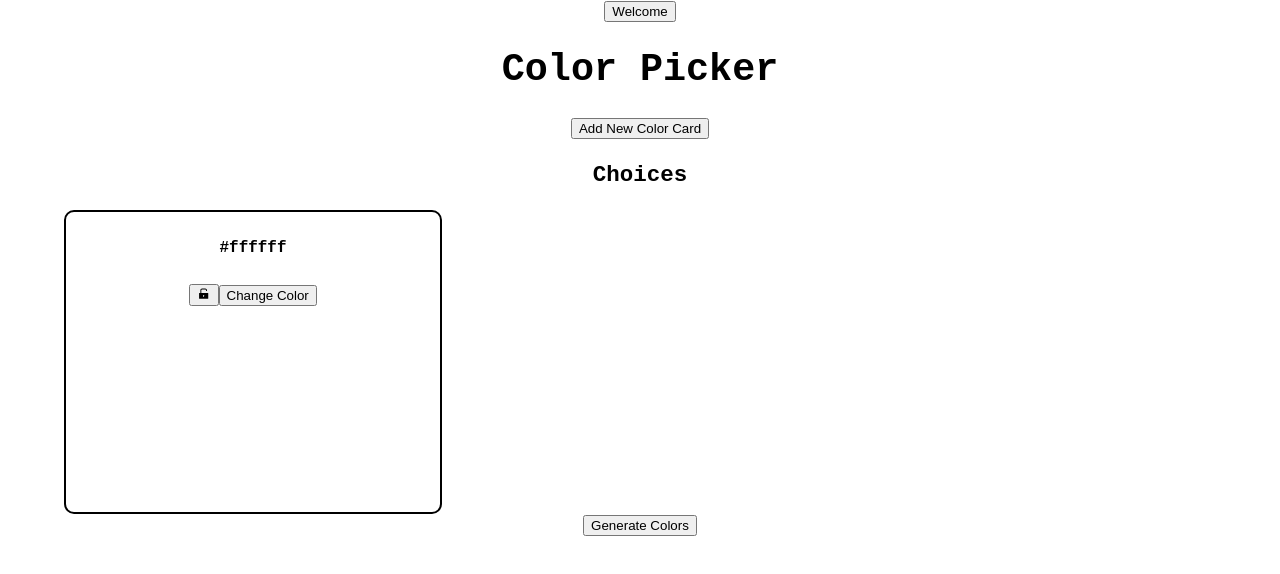
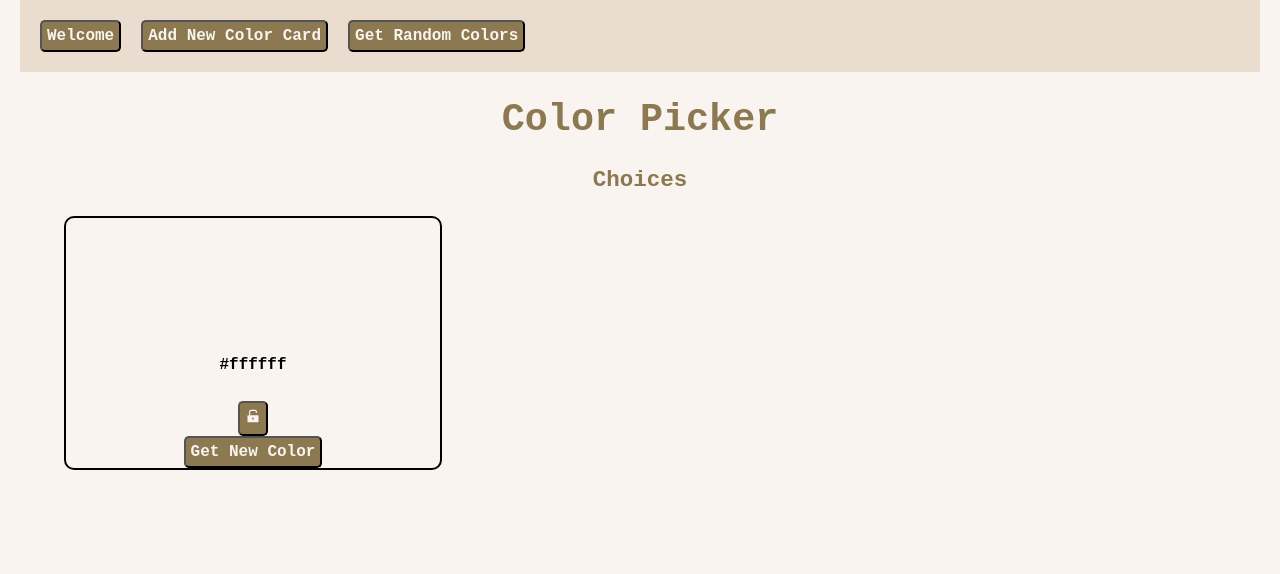
Before and after one commit to lauble/color-picker, a React (Create React App) app: page / in a window 1280 px wide. Shown: the top 574 px of the page. Built offline with nearby package versions, Linux system fonts and the light colour scheme.

Commit message:
added app styling from happy hues palette 10, might change later

```diff
--- a/src/App.css
+++ b/src/App.css
@@ -3,8 +3,22 @@
   text-align: center;
   font-family: 'Courier New', Courier, monospace;
   font-size: larger;
+  font-weight: bold;
   padding-left: 20px;
   padding-right: 20px;
+}
+
+body {
+  background-color: #f9f4ef;
+  color: #8c7851;
+}
+
+#nav {
+  display: flex;
+  justify-content: flex-start;
+  gap: 20px;
+  padding: 20px;
+  background-color: #eaddcf;
 }
 
 #card-container {
@@ -21,7 +35,21 @@
   border: 2px solid black;
   border-radius: 10px;
   width: calc((90vw / 3) - 10px);
-  height: 300px;
+  height: 250px;
   text-align: center;
-  /* margin: auto; */
+  display: flex;
+  flex-direction: column;
+  justify-content: flex-end;
+  align-items: center;
 }
+
+button {
+  font-family: 'Courier New', Courier, monospace;
+  font-size: medium;
+  font-weight: bold;
+  width: fit-content;
+  padding: 5px;
+  border-radius: 5px;
+  background-color: #8c7851;
+  color: #f9f4ef;
+}
--- a/src/App.js
+++ b/src/App.js
@@ -42,6 +42,8 @@ function App() {
         <button id="instructions-btn" onClick={openModal}>
           Welcome
         </button>
+        <button onClick={onAddBtnClick}>Add New Color Card</button>
+        <button onClick={generateColors}>Get Random Colors</button>
       </div>
       <Modal
         isOpen={modalOpen}
@@ -55,13 +57,11 @@ function App() {
       <header>
         <h1>Color Picker</h1>
       </header>
-      <button onClick={onAddBtnClick}>Add New Color Card</button>
       <h3>Choices</h3>
       <div id="card-container">
         <ColorCard />
         {colorCardList}
       </div>
-      <button onClick={generateColors}>Generate Colors</button>
     </div>
   );
 }
--- a/src/components/ColorCard.js
+++ b/src/components/ColorCard.js
@@ -13,6 +13,9 @@ export default function ColorCard(props) {
   const [locked, setLocked] = useState(false);
 
   const setBackgroundColor = () => {
+    if (locked) {
+      return;
+    }
     let color = getRandomColor();
     setBackground(color);
   };
@@ -23,11 +26,11 @@ export default function ColorCard(props) {
 
   return (
     <div id="color-card" style={{ backgroundColor: background }}>
-      <h5>{background ? background : '#ffffff'}</h5>
+      <h5 style={{"color": "black"}}>{background ? background : '#ffffff'}</h5>
       <button onClick={handleLock}>
         {locked === false ? <AiFillUnlock /> : <AiFillLock />}
       </button>
-      <button onClick={setBackgroundColor}>Change Color</button>
+      <button onClick={setBackgroundColor}>Get New Color</button>
     </div>
   );
 }
```
